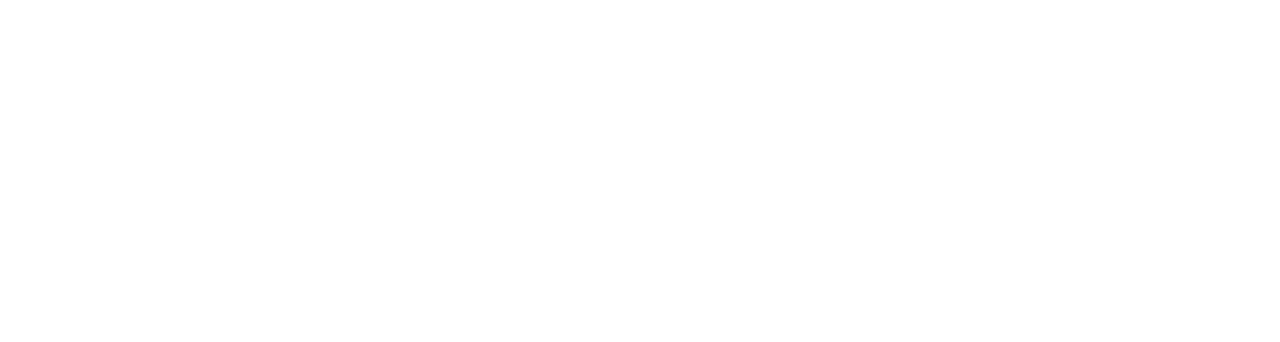
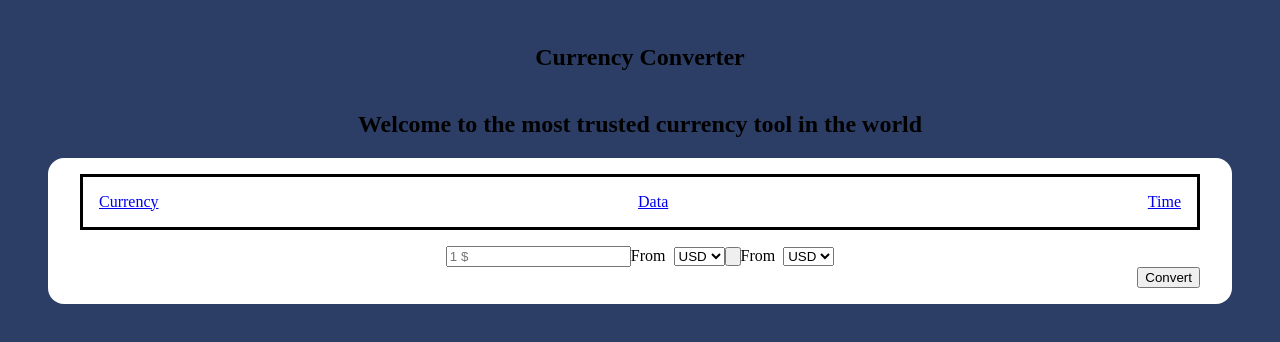
Before and after one commit to casper-zielinski/Website, a plain HTML site: page currency-converter.html in a window 1280 px wide. Drawn offline with Linux system fonts and the light colour scheme.

Commit message:
Added basic styleSheet for CurrencyConverter

```diff
--- a/currency-converter.html
+++ b/currency-converter.html
@@ -1,14 +1,53 @@
 <!DOCTYPE html>
 <html lang="en">
+  <head>
+    <meta charset="UTF-8" />
+    <meta name="viewport" content="width=device-width, initial-scale=1.0" />
+    <link rel="stylesheet" href="style/currency_style.css" />
+    <title>Currency Converter</title>
+  </head>
 
-<head>
-    <meta charset="UTF-8">
-    <meta name="viewport" content="width=device-width, initial-scale=1.0">
-    <title>Document</title>
-</head>
+  <body>
+    <div class="wrapper">
+      <div class="headerlines">
+        <h2>Currency Converter</h2>
+        <h2>Welcome to the most trusted currency tool in the world</h2>
+      </div>
+      <div class="rechner">
+        <div class="nav">
+          <a class="link" href="currency-converter.html">Currency</a>
+          <a class="link" href="data-converter.html">Data</a>
+          <a class="link" href="time-converter.html">Time</a>
+        </div>
+        <div class="selection">
+          <div class="amount">
+            <input type="text" placeholder="1 $" />
+          </div>
+          <div class="dropdown">
+            <div class="first-selection">
+              <label for="from-currency">From</label>
+              <select id="from-currency" name="from-currency">
+                <option value="USD">USD</option>
+                <option value="EUR">EUR</option>
+                <option value="GBP">GBP</option>
+              </select>
+            </div>
+            <button class="Switch-arrows"></button>
+            <div class="second-selection">
+              <label for="from-currency">From</label>
+              <select id="to-currency" name="to-currency">
+                <option value="USD">USD</option>
+                <option value="EUR">EUR</option>
+                <option value="GBP">GBP</option>
+              </select>
+            </div>
+          </div>
+        </div>
 
-<body>
-
-</body>
-
+        <div class="apply">
+          <button class="button">Convert</button>
+        </div>
+      </div>
+    </div>
+  </body>
 </html>
--- /dev/null
+++ b/style/currency_style.css
@@ -0,0 +1,82 @@
+html,
+body {
+    height: 100%;
+    margin: 0;
+    display: flex;
+    justify-content: center;
+    align-items: center;
+    background-color: #2d3e66;
+    width: 100%;
+}
+
+.wrapper {
+    min-height: 100%;
+    width: 100%;
+    display: flex;
+    flex-direction: column;
+    align-items: center;
+    margin-top: 2rem;
+    padding: 1rem 5rem 0rem 5rem;
+}
+
+
+.headerlines {
+    display: flex;
+    flex-direction: column;
+    align-items: center;
+    justify-content: center;
+}
+
+
+.rechner {
+    background-color: white;
+    width: 100%;
+    border-radius: 1rem;
+    padding: 1rem 2rem 1rem 2rem;
+}
+
+.nav {
+    display: flex;
+    flex-direction: row;
+    justify-content: space-between;
+    border: solid;
+    padding: 1rem;
+
+
+}
+
+.nav a {
+
+}
+
+.selection {
+    margin-top: 1rem;
+    display: flex;
+    flex-direction: row;
+    justify-content: center;
+    align-items: center;
+}
+
+.amount {
+
+}
+
+.dropdown {
+    display: flex;
+
+}
+
+.first-selection,
+.second-selection {
+    display: flex;
+    flex-direction: row;
+    gap: 0.5rem;
+    align-items: center;
+}
+
+
+
+.apply {
+    display: flex;
+    justify-content: flex-end;
+}
```
Also changed, not shown: style/style.css (line endings or trailing spaces).
